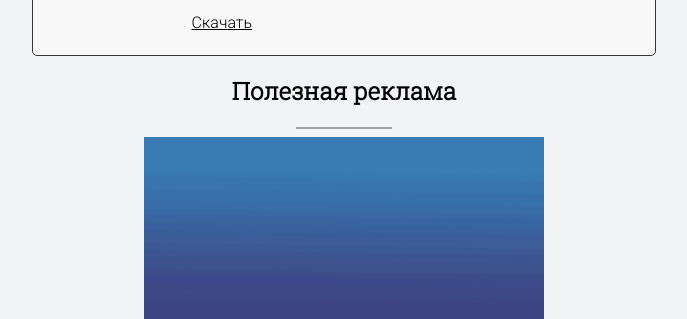
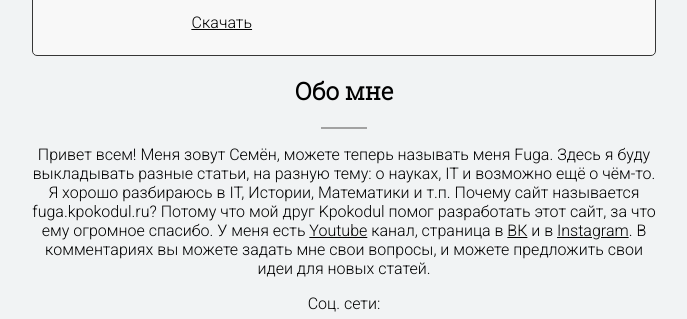
Before and after one commit to Kpokodul/fuga, a plain HTML site: page index.html in a window 1280 px wide. Shown: the part 1331-1650 px from the top of the page, without its empty margins (296-983 px from the left). Drawn offline with Linux system fonts and the light colour scheme.

Commit message:
Update index.html

```diff
--- a/index.html
+++ b/index.html
@@ -65,13 +65,13 @@
             </div>
         </div>
 
-        <div class="fire">
+        <!-- <div class="fire">
             <h2>Полезная реклама</h2>
             <hr noshade style="width: 15%;">
             <a href="https://www.mozilla.org/ru/firefox/new/">
                 <img src="img/firefox1.gif" alt="Firefox" width="400px">
             </a>
-        </div>
+        </div> -->
 
         <div class="about">
             <h2>Обо мне</h2>
```
